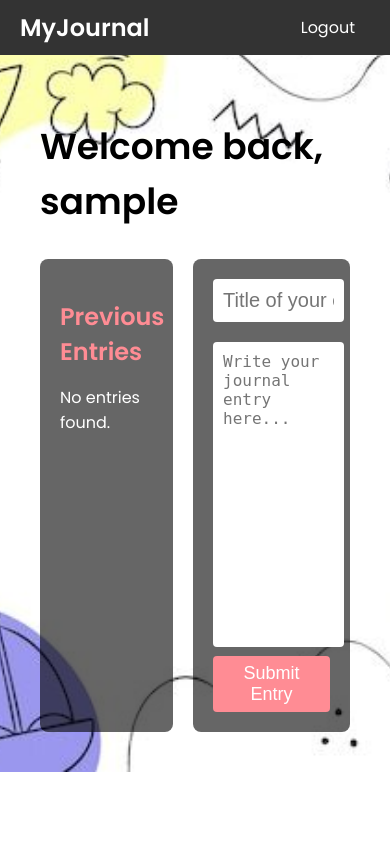
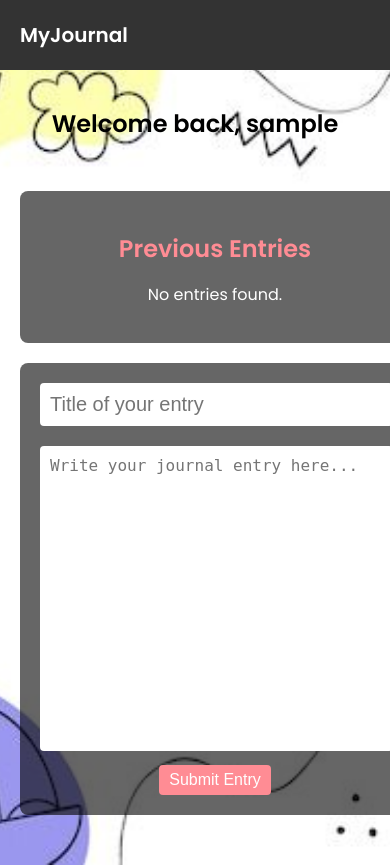
Before and after one commit to NiketGirdhar22/my_journal, a PHP site: page /my_journal/welcomeback.php in a window 390 px wide. Before the commit the page ends 772 px from the top, so only its background shows below. Run offline with PHP 8.4, Linux system fonts and the light colour scheme; the visitor is signed in with stand-in values (Sample User, id 1).

Commit message:
css changes - responsive

```diff
--- a/assets/css/welcomeback_styles.css
+++ b/assets/css/welcomeback_styles.css
@@ -1,10 +1,10 @@
-
 body {
     font-family: 'Poppins', sans-serif;
     margin: 0;
     padding: 0;
     background: url(images/image_bg.jpg) no-repeat center center/cover;
     color: #fff;
+    box-sizing: border-box;
 }
 
 .nav-bar {
@@ -22,6 +22,11 @@ body {
     text-decoration: none;
 }
 
+.nav-links {
+    display: flex;
+    align-items: center;
+}
+
 .nav-links a {
     color: #fff;
     text-decoration: none;
@@ -34,6 +39,7 @@ body {
     display: flex;
     flex-direction: column;
     align-items: center;
+    text-align: center;
 }
 
 .welcome-message h1 {
@@ -46,6 +52,8 @@ body {
     display: flex;
     width: 100%;
     max-width: 1200px;
+    justify-content: space-between;
+    flex-wrap: wrap;
 }
 
 .entries-column {
@@ -55,6 +63,7 @@ body {
     border-radius: 8px;
     margin-right: 20px;
     height: auto;
+    margin-bottom: 20px; /* Added margin for spacing */
 }
 
 .entries-column h2 {
@@ -87,6 +96,7 @@ body {
     background-color: rgba(0, 0, 0, 0.6);
     padding: 20px;
     border-radius: 8px;
+    margin-bottom: 20px; /* Added margin for spacing */
 }
 
 #entryTitle {
@@ -115,9 +125,104 @@ button {
     border-radius: 4px;
     font-size: 18px;
     cursor: pointer;
-    margin-top: 2%;;
+    margin-top: 2%;
 }
 
 button:hover {
     background-color: #e07b81;
 }
+
+/* Media Queries for Responsiveness */
+@media (max-width: 1024px) {
+    .nav-bar {
+        flex-direction: column;
+        align-items: flex-start;
+        padding: 20px;
+    }
+
+    .nav-links {
+        flex-direction: column;
+        align-items: flex-start;
+        width: 100%;
+        margin-top: 20px;
+    }
+
+    .nav-links a {
+        margin: 10px 0;
+    }
+
+    .journal-container {
+        flex-direction: column;
+        align-items: center;
+    }
+
+    .entries-column, .entry-area {
+        width: 90%;
+        margin: 10px 0;
+    }
+
+    .welcome-message h1 {
+        font-size: 28px;
+    }
+}
+
+@media (max-width: 768px) {
+    .main-section {
+        padding: 20px;
+    }
+
+    .welcome-message h1 {
+        font-size: 24px;
+        margin-bottom: 20px;
+    }
+
+    .entries-column, .entry-area {
+        width: 100%;
+    }
+
+    button {
+        font-size: 16px;
+        padding: 6px 10px;
+    }
+}
+
+@media (max-width: 480px) {
+    .nav-logo {
+        font-size: 20px;
+    }
+
+    .nav-links {
+        display: none;
+        width: 100%;
+        flex-direction: column;
+        background-color: #333;
+        padding: 20px 0;
+    }
+
+    .nav-links a {
+        margin: 10px 0;
+        padding: 10px 20px;
+        text-align: center;
+        width: 100%;
+    }
+
+    .hamburger {
+        display: block;
+        cursor: pointer;
+    }
+
+    .hamburger div {
+        width: 30px;
+        height: 4px;
+        background-color: #fff;
+        margin: 6px 0;
+    }
+
+    .hamburger.open + .nav-links {
+        display: flex;
+    }
+
+    .journal-container {
+        padding: 20px;
+    }
+}
```
Also changed, not shown: assets/css/forgot_styles.css (+45 -11 lines), assets/css/login_styles.css (+58 -4 lines), assets/css/signup_styles.css (+56 -4 lines), assets/css/styles.css (+100 -0 lines), assets/js/script.js (+7 -0 lines), index.html (+8 -2 lines).
